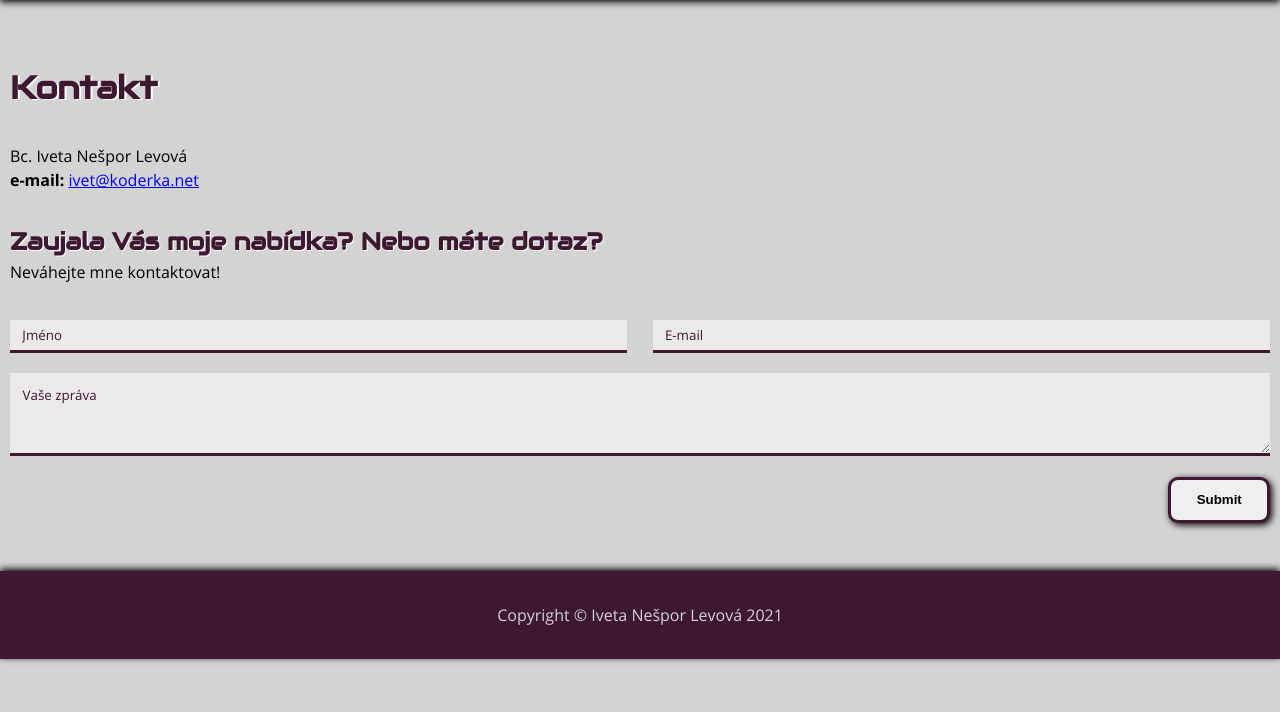
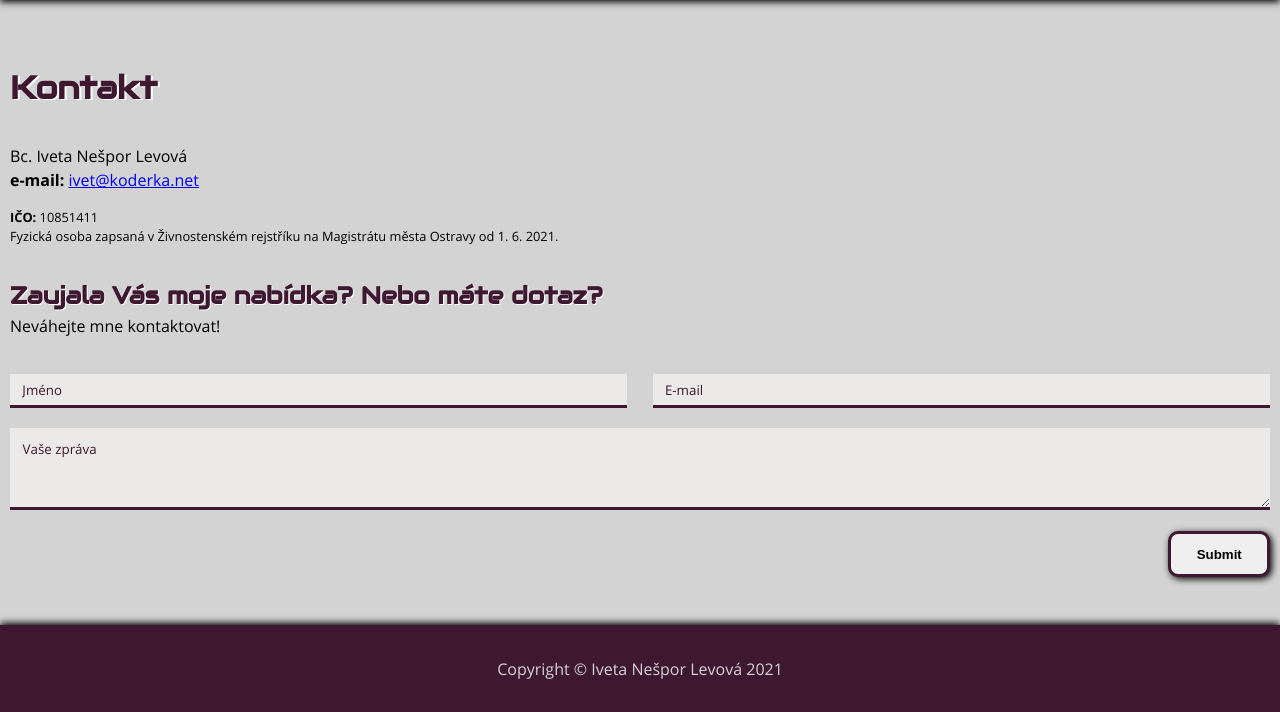
Before and after one commit to IxAriela/koderka-old, a PHP site: template pages/page_kontakty.php in a window 1280 px wide. Shown: the part 72-784 px from the top of the page. Run offline with PHP 8.4, Linux system fonts and the light colour scheme; the template is opened without the code that fills it, so the values that code supplies are empty; some libraries are stand-ins or nearby versions.

Commit message:
ičo do kontaktů

```diff
--- a/pages/page_kontakty.php
+++ b/pages/page_kontakty.php
@@ -9,6 +9,10 @@ include("design/layout/header.php");
     Bc. Iveta Nešpor Levová<br/>
     <b>e-mail:</b> <a href="mailto:ivet@koderka.net">ivet@koderka.net</a>
 </p>
+<p class="small">
+    <b>IČO:</b> 10851411<br />
+    Fyzická osoba zapsaná v Živnostenském rejstříku na Magistrátu města Ostravy od 1. 6. 2021.
+</p>
 
 
 <?php
```
